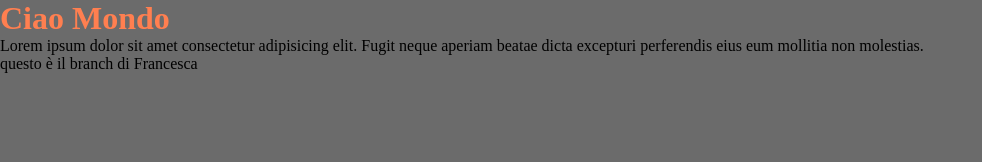
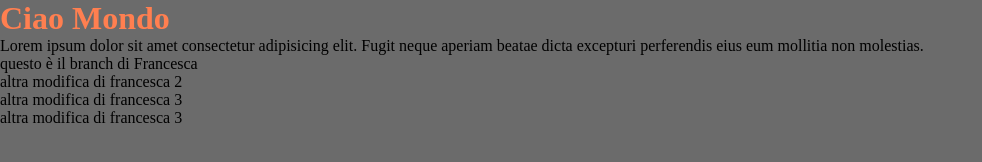
Before and after one commit to MarcoColloca/branch-test, a plain HTML site: page index.html in a window 1280 px wide. Shown: the whole page, without its empty margins (0-982 px from the left). Drawn offline with Linux system fonts and the light colour scheme.

Commit message:
add->prova

```diff
--- a/index.html
+++ b/index.html
@@ -12,6 +12,10 @@
     <h1>Ciao Mondo</h1>
     <p>Lorem ipsum dolor sit amet consectetur adipisicing elit. Fugit neque aperiam beatae dicta excepturi perferendis eius eum mollitia non molestias.</p>
     <p>questo è il branch di Francesca</p>
+    <p>altra modifica di francesca 2</p>
+    <p>altra modifica di francesca 3</p>
+    <p>altra modifica di francesca 3</p>
+
 </body>
 
 <script type="text/javascript" src="./js/app.js"></script>
```
